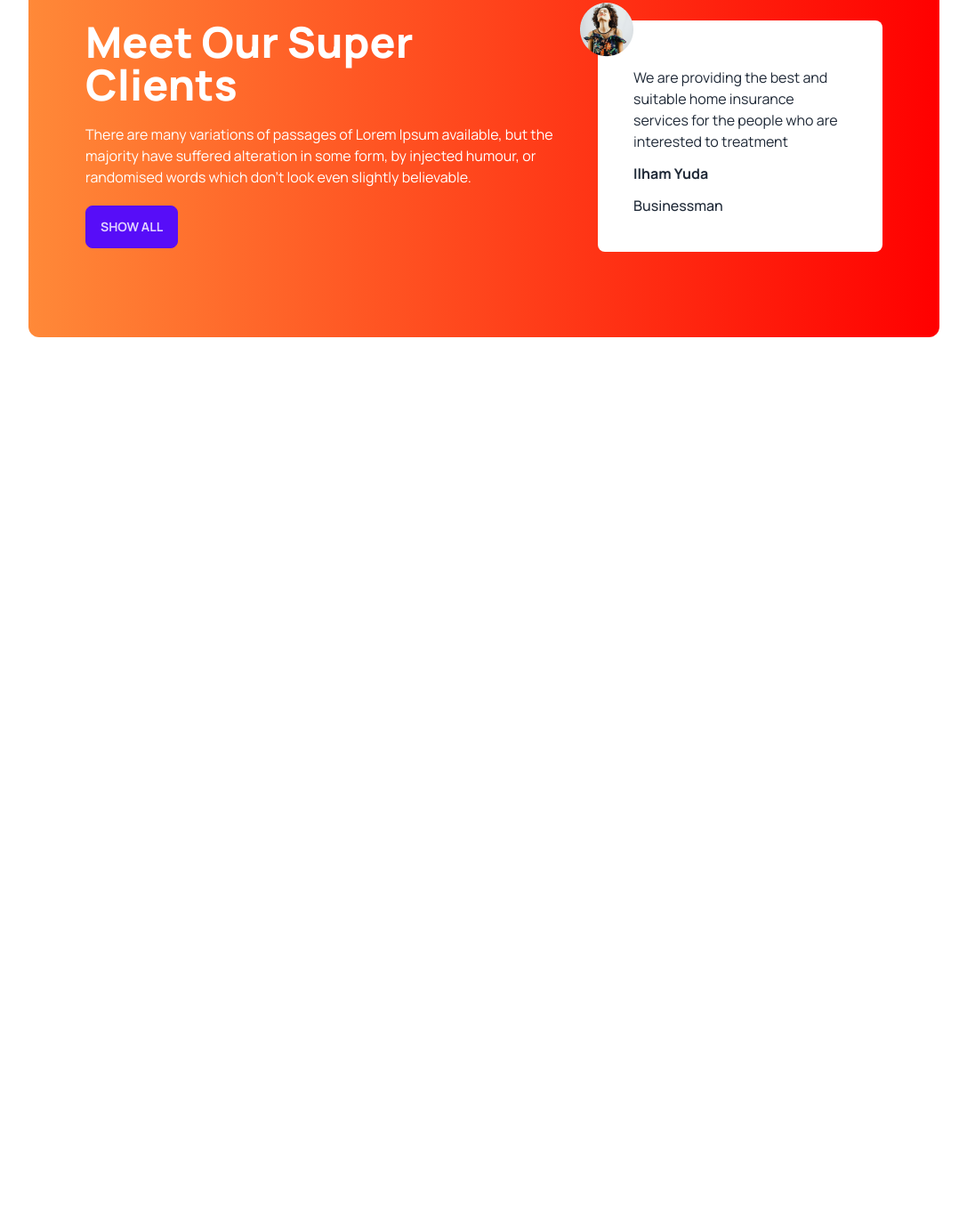
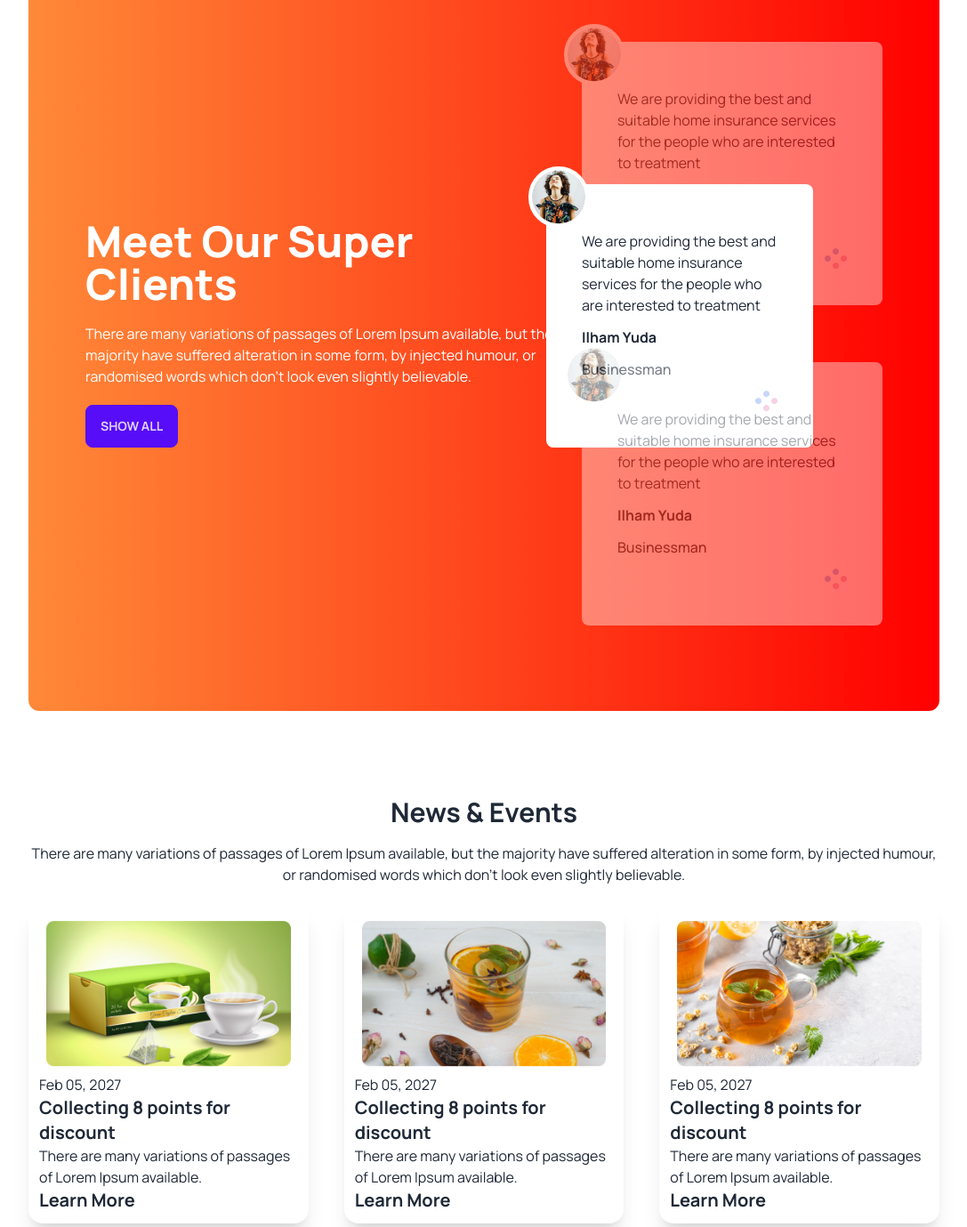
Before and after one commit to iftekharmahmud25/tea-house-website, a plain HTML site: page index.html in a window 1280 px wide. Shown: the part 2002-3381 px from the top of the page at 89% size, without its empty margins (96-1183 px from the left). Before the commit the page ends 2497 px from the top, so only its background shows below. Drawn offline with nearby package versions, Linux system fonts and the light colour scheme.

Commit message:
add news section

```diff
--- a/index.html
+++ b/index.html
@@ -120,7 +120,7 @@
        </section>
 
        <!-- great tea and fresh tea section -->
-       <section class="max-w-screen-xl mx-auto my-24 flex flex-col md:flex-row gap-12">
+       <section class="max-w-screen-xl mx-auto my-24 flex flex-col md:flex-row gap-12 px-5">
         <div class="grid gap-8 grid-cols-1 md:grid-cols-2 flex-1">
             <div class="rounded-xl bg-gradient-to-r from-red-100 to-amber-100 h-36"></div>
             <div class="row-span-2 bg-[#E6A6231A]  rounded-lg px-8 py-12 flex justify-center items-center">
@@ -146,22 +146,108 @@
 
        <!-- super clint section -->
         <section class="max-w-screen-xl mx-auto flex flex-col lg:flex-row gap-12 my-24 rounded-xl bg-gradient-to-r from-[#FF8938] to-[#F00] px-16 py-24">
+         <div class="flex items-center ">
                 <div class="space-y-5">
                   <h3 class="text-5xl font-extrabold text-white">Meet Our Super <br> Clients</h3>
                   <p class="text-white">There are many variations of passages of Lorem Ipsum available, but the majority have suffered alteration in some form, by injected humour, or randomised words which don't look even slightly believable. </p>
                   <button class="btn btn-primary">Show All</button>
                  </div>
 
-         <div>
+                 <div class="relative">
                    <!-- review -->
-            <div class="p-10 rounded-lg bg-white space-y-3 relative">
-              <img class="absolute -top-5 -left-5" src="./images/client.png" alt="">
+                    <div class="p-10 rounded-lg bg-white space-y-3 relative mb-16  opacity-40">
+                      <img class="absolute -top-5 -left-5  z-20 border-4 border-white rounded-full bg-white" src="./images/client.png" alt="">
                       <p>We are providing the best and suitable home insurance services for the people who are interested to treatment</p>
                       <h4 class="font-bold">Ilham Yuda</h4>
                       <p class="font-medium">Businessman</p>
+                     <div class="flex justify-end">
+                      <img src="./images/circles.png" alt="">
                      </div>
                     </div>
+
+                    <div class=" p-10 rounded-lg bg-white space-y-3 absolute top-40 lg:-left-10 lg:w-[300px] ">
+                      <img class="absolute -top-5 -left-5 z-10 border-4 border-white rounded-full bg-white" src="./images/client.png" alt="">
+                      <p>We are providing the best and suitable home insurance services for the people who are interested to treatment</p>
+                      <h4 class="font-bold">Ilham Yuda</h4>
+                      <p class="font-medium">Businessman</p>
+                     <div class="flex justify-end">
+                      <img src="./images/circles.png" alt="">
+                     </div>
+                    </div>
+                    <div class="p-10 rounded-lg bg-white space-y-3 relative opacity-40">
+                      <img class="absolute -top-5 -left-5 z-30  border-4 border-white rounded-full bg-white" src="./images/client.png" alt="">
+                      <p>We are providing the best and suitable home insurance services for the people who are interested to treatment</p>
+                      <h4 class="font-bold">Ilham Yuda</h4>
+                      <p class="font-medium">Businessman</p>
+                     <div class="flex justify-end">
+                      <img src="./images/circles.png" alt="">
+                     </div>
+                    </div>
+
+                 </div>
+                </div>
+
         </section>
+
+     <!-- news events -->
+     <section class="max-w-screen-xl mx-auto my-10">
+       <div class="text-center space-y-4">
+             <h4 class="text-3xl font-bold">News & Events</h4>
+             <p>There are many variations of passages of Lorem Ipsum available, but the majority have suffered alteration in some form, by injected humour, or randomised words which don't look even slightly believable. </p>
+       </div>
+
+        <!-- card section -->
+        <div class="grid gap-10 grid-cols-2 md:grid-cols-2 lg:grid-cols-3 my-5">
+          <!-- card 1 -->
+          <div class="card  bg-base-100 shadow-xl p-3">
+            <figure><img class="p-2" src="./images/news-1.png" alt="Shoes" /></figure>
+            <p class="">Feb 05, 2027</p>
+            <h3 class="text-xl font-semibold ">Collecting 8 points for discount</h3>
+            <p>There are many variations of passages of Lorem Ipsum available.</p>
+            <h2 class="text-xl font-semibold">Learn More</h2>
+
+          </div>
+          <div class="card  bg-base-100 shadow-xl p-3">
+            <figure><img class="p-2" src="./images/news-2.png" alt="Shoes" /></figure>
+            <p class="">Feb 05, 2027</p>
+            <h3 class="text-xl font-semibold ">Collecting 8 points for discount</h3>
+            <p>There are many variations of passages of Lorem Ipsum available.</p>
+            <h2 class="text-xl font-semibold">Learn More</h2>
+
+          </div>
+          <div class="card  bg-base-100 shadow-xl p-3">
+            <figure><img class="p-2" src="./images/news-3.png" alt="Shoes" /></figure>
+            <p class="">Feb 05, 2027</p>
+            <h3 class="text-xl font-semibold ">Collecting 8 points for discount</h3>
+            <p>There are many variations of passages of Lorem Ipsum available.</p>
+            <h2 class="text-xl font-semibold">Learn More</h2>
+
+          </div>
+
+
+
+
+
+
+
+
+
+
+
+        </div>
+
+
+
+
+
+
+
+
+     </section>
+
+
+
+
 
     </main>
 
```
Lines whose indentation alone changed are shown as unchanged.
